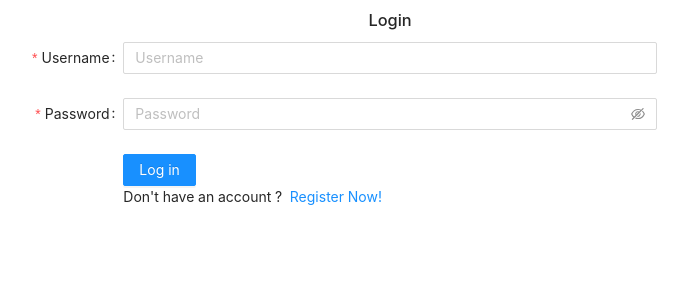
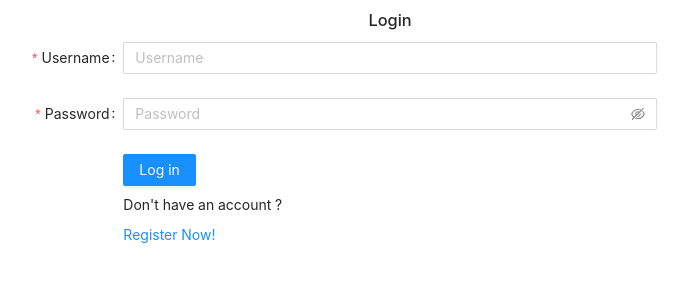
Before and after one commit to MoCheeseKy/pkl-react-starter-project-fe, a React (Create React App) app: page /login in a window 1280 px wide. Shown: the top 300 px of the page, without its empty margins (250-938 px from the left). Built offline with nearby package versions, Linux system fonts and the light colour scheme.

Commit message:
give Space at login and register

```diff
--- a/src/pages/login/login.jsx
+++ b/src/pages/login/login.jsx
@@ -1,4 +1,4 @@
-import { Button, Form, Input } from 'antd';
+import { Button, Form, Input, Space } from 'antd';
 import React, {useState} from 'react';
 import { Link, useNavigate } from 'react-router-dom';
 import './Login.scss'
@@ -84,13 +84,15 @@ const Login = () => {
               },
             }}
         >
+            <Space direction='vertical'>
             <Button type="primary" htmlType="submit" className="login-form-button">
                 Log in
-            </Button><br />
-            Don't have an account ?&nbsp;&nbsp;
+            </Button>
+            Don't have an account ?
             <Link to={`/register`}>
                 Register Now!
             </Link>
+            </Space>
         </Form.Item>
         </Form>
     </div>
--- a/src/pages/register/register.jsx
+++ b/src/pages/register/register.jsx
@@ -2,6 +2,7 @@ import {
     Button,
     Form,
     Input,
+    Space,
 } from 'antd';
 import axios from 'axios';
 import React, {useState} from 'react';
@@ -133,13 +134,15 @@ const Register = () => {
               </Form.Item>
 
               <Form.Item {...tailFormItemLayout}>
+              <Space direction='vertical'>
               <Button type="primary" htmlType="submit">
                   Register
-              </Button><br />
-              Have an accout ?&nbsp;&nbsp;
+              </Button>
+              Have an accout ?
               <Link to={`/login`}>
                   Login!
               </Link>
+              </Space>
               </Form.Item>
           </Form>
     </div>
```
